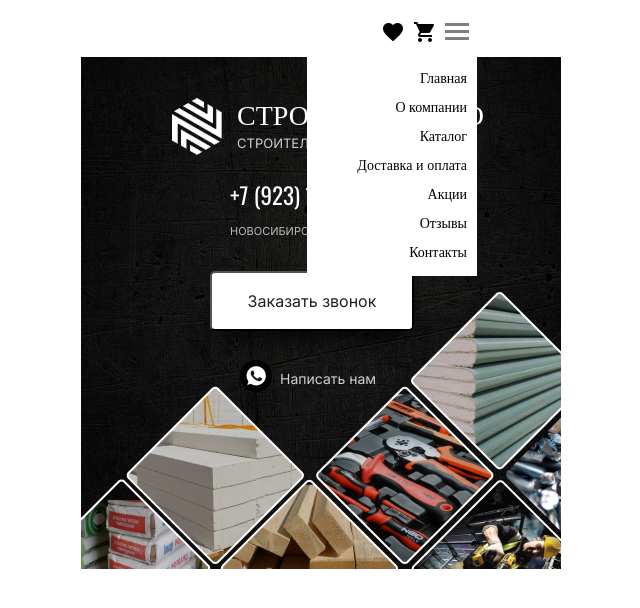
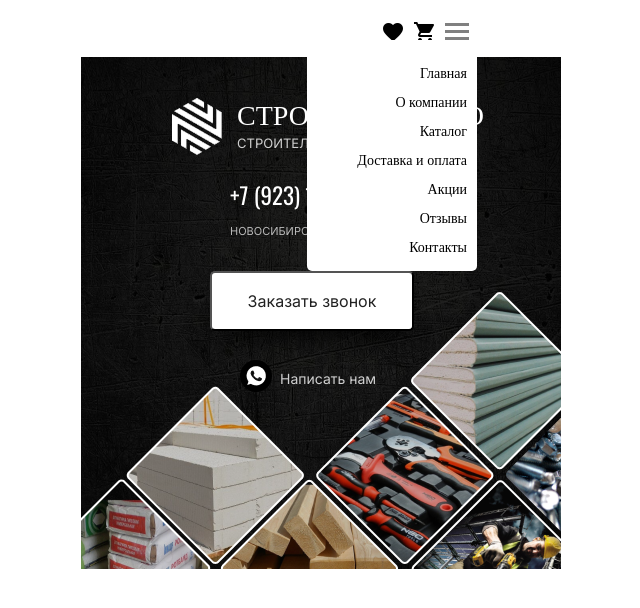
Before and after one commit to NikolaJJMusatov/Project-Work-Mobile, a plain HTML site: page index.html in a window 1280 px wide. Both pictures are taken after a click on the label 776 px from the left and 29 px from the top of the page. Shown: the whole page, without its empty margins (319-959 px from the left). Drawn offline with nearby package versions, Linux system fonts and the light colour scheme.

Commit message:
Update task.css

```diff
--- a/task.css
+++ b/task.css
@@ -64,13 +64,14 @@ nav
     display: none;
     position: absolute;
     list-style: none;
-    padding: 20px 10px 10px;
+    padding: 18px 10px 10px;
     margin: 0;
     width: 150px;
-    top: 35px;
+    top: 32px;
     right: 0;
     z-index: 2;
     background: white;
+    border-radius: 5px;
 }
 
 .hidden-menu li
```
